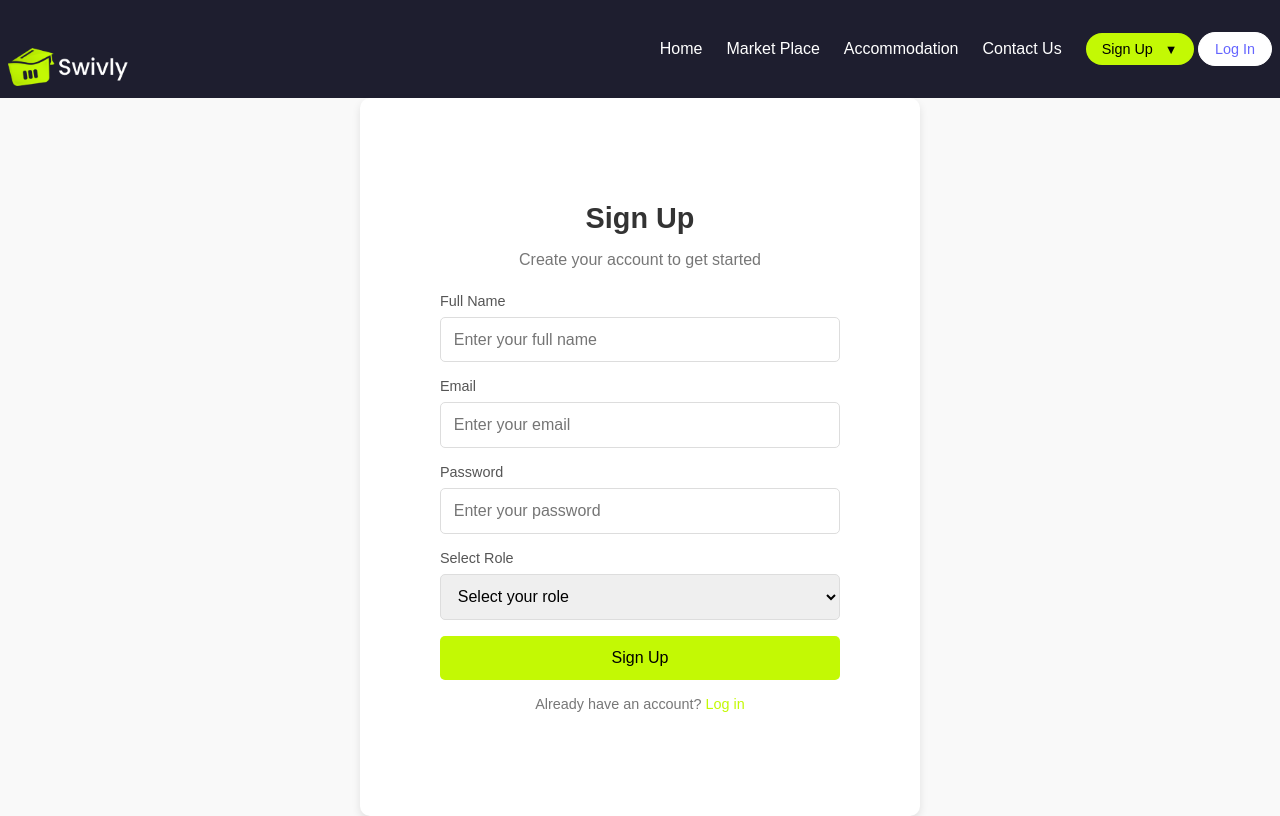
After one commit to codeAKstan/Swivly, a Django app: page /register in a window 1280 px wide. The commit adds this page. Run offline with Django 5.2, Linux system fonts and the light colour scheme.

Commit message:
Made the signup page

```diff
--- a/Swivly/settings.py
+++ b/Swivly/settings.py
@@ -25,7 +25,7 @@ SECRET_KEY = 'django-insecure-wcty9n=727ukz%0s0r-319r$lce%a&#eowg_qvzrlkpnr!(&n2
 # SECURITY WARNING: don't run with debug turned on in production!
 DEBUG = True
 
-ALLOWED_HOSTS = []
+ALLOWED_HOSTS = ['*']
 
 
 # Application definition
--- /dev/null
+++ b/registration/forms.py
@@ -0,0 +1,28 @@
+from django import forms
+from django.contrib.auth.models import User
+
+class UserRegisterForm(forms.ModelForm):
+    ROLE_CHOICES = [
+        ('agent', 'Agent'),
+        ('buyer', 'Buyer'),
+        ('seller', 'Seller'),
+    ]
+
+    password = forms.CharField(widget=forms.PasswordInput, label='Password')
+    cpassword = forms.CharField(widget=forms.PasswordInput, label='Confirm Password')
+    role = forms.ChoiceField(choices=ROLE_CHOICES, label='Role')
+
+
+    class Meta:
+        model = User
+        fields = [
+            'username',
+            'first_name',
+            'email'
+        ]
+
+    def clean_password(self):
+        cd = self.cleaned_data
+        if cd['password'] != cd['cpassword']:
+            raise forms.ValidationError('Password must match')
+        return cd['cpassword']
--- a/registration/static/css/styles.css
+++ b/registration/static/css/styles.css
@@ -911,6 +911,7 @@ body {
     background-color: #1e1e2f;
     color: white;
     padding: 2rem 1rem;
+    bottom: 0;
 }
 
 .footer-container {
@@ -1069,3 +1070,97 @@ body {
 
 
 }
+
+/* Signup Container */
+.signup-container {
+    display: flex;
+    justify-content: center;
+    align-items: center;
+    height: 100%;
+    width: 100%;
+}
+
+.signup-card {
+    background: white;
+    padding: 5rem;
+    border-radius: 10px;
+    box-shadow: 0 4px 8px rgba(0, 0, 0, 0.1);
+    width: 100%;
+    max-width: 400px;
+    text-align: center;
+}
+
+.signup-card h2 {
+    font-size: 1.8rem;
+    margin-bottom: 0.5rem;
+}
+
+.signup-card p {
+    color: #777;
+    margin-bottom: 1.5rem;
+}
+
+/* Form Styles */
+form {
+    text-align: left;
+}
+
+.form-group {
+    margin-bottom: 1rem;
+}
+
+.form-group label {
+    display: block;
+    margin-bottom: 0.5rem;
+    font-size: 0.9rem;
+    color: #555;
+}
+
+.form-group input,
+.form-group select {
+    width: 100%;
+    padding: 0.8rem;
+    border: 1px solid #ddd;
+    border-radius: 5px;
+    font-size: 1rem;
+    box-sizing: border-box;
+}
+
+.form-group input:focus,
+.form-group select:focus {
+    border-color: #3cb371;
+    outline: none;
+    box-shadow: 0 0 4px rgba(60, 179, 113, 0.3);
+}
+
+/* Button Styles */
+.btn-submit {
+    width: 100%;
+    padding: 0.8rem;
+    background-color: #C3F904;
+    color: #000;
+    border: none;
+    border-radius: 5px;
+    font-size: 1rem;
+    cursor: pointer;
+}
+
+.btn-submit:hover {
+    background-color: #2d914f;
+}
+
+/* Link Styles */
+.login-link {
+    margin-top: 1rem;
+    font-size: 0.9rem;
+    color: #555;
+}
+
+.login-link a {
+    color: #C3F904;
+    text-decoration: none;
+}
+
+.login-link a:hover {
+    text-decoration: underline;
+}
--- a/registration/templates/registration/base.html
+++ b/registration/templates/registration/base.html
@@ -30,9 +30,9 @@
                     <div class="signup-dropdown">
                         <button class="btn cart" id="signup-btn">Sign Up <span class="arrow">▼</span></button>
                         <div class="dropdown-menu">
-                            <a href="/signup-agent" class="dropdown-item">Agent</a>
-                            <a href="/signup-buyer" class="dropdown-item">Buyer</a>
-                            <a href="/signup-seller" class="dropdown-item">Seller</a>
+                            <a href="/register" class="dropdown-item">Agent</a>
+                            <a href="/register" class="dropdown-item">Buyer</a>
+                            <a href="/register" class="dropdown-item">Seller</a>
                         </div>
                     </div>
                     <button class="btn login">Log In</button>
--- /dev/null
+++ b/registration/templates/registration/register.html
@@ -0,0 +1,39 @@
+{% extends "registration/base.html" %}
+{% load static %}
+
+
+{% block content %}
+<div class="signup-container">
+    <div class="signup-card">
+        <h2>Sign Up</h2>
+        <p>Create your account to get started</p>
+        <form action="/register" method="POST">
+            <div class="form-group">
+                <label for="name">Full Name</label>
+                <input type="text" id="name" name="name" placeholder="Enter your full name" required>
+            </div>
+            <div class="form-group">
+                <label for="email">Email</label>
+                <input type="email" id="email" name="email" placeholder="Enter your email" required>
+            </div>
+            <div class="form-group">
+                <label for="password">Password</label>
+                <input type="password" id="password" name="password" placeholder="Enter your password" required>
+            </div>
+            <div class="form-group">
+                <label for="role">Select Role</label>
+                <select id="role" name="role" required>
+                    <option value="" disabled selected>Select your role</option>
+                    <option value="agent">Agent</option>
+                    <option value="buyer">Buyer</option>
+                    <option value="seller">Seller</option>
+                </select>
+            </div>
+            <div class="form-group">
+                <button type="submit" class="btn-submit">Sign Up</button>
+            </div>
+        </form>
+        <p class="login-link">Already have an account? <a href="/login">Log in</a></p>
+    </div>
+</div>
+{% endblock %}
--- a/registration/urls.py
+++ b/registration/urls.py
@@ -5,4 +5,5 @@ app_name = 'swivly'
 
 urlpatterns = [
     path('', views.index, name='index'),
+    path('register', views.register, name='register')
 ]
--- a/registration/views.py
+++ b/registration/views.py
@@ -1,7 +1,24 @@
 from django.shortcuts import render, HttpResponse
+from .forms import UserRegisterForm
 
 # Create your views here.
 
 def index(request):
     return render(request,
                   'registration/index.html')
+
+# register view
+def register(request):
+    if request.method == 'POST':
+        form = UserRegisterForm(request.POST)
+        if form.is_valid():
+            new_user = form.save(commit=False)
+            new_user.set_password(form.cleaned_data['password'])
+            new_user.save()
+            return render(request,
+                        'registration/login.html',
+                        {'new_user': new_user})
+    else:
+        form = UserRegisterForm()
+        return render(request, 'registration/register.html',
+                      {'form':form})
```
Also changed, not shown: registration/static/css/try.html (+106 -173 lines), 1 other file.
